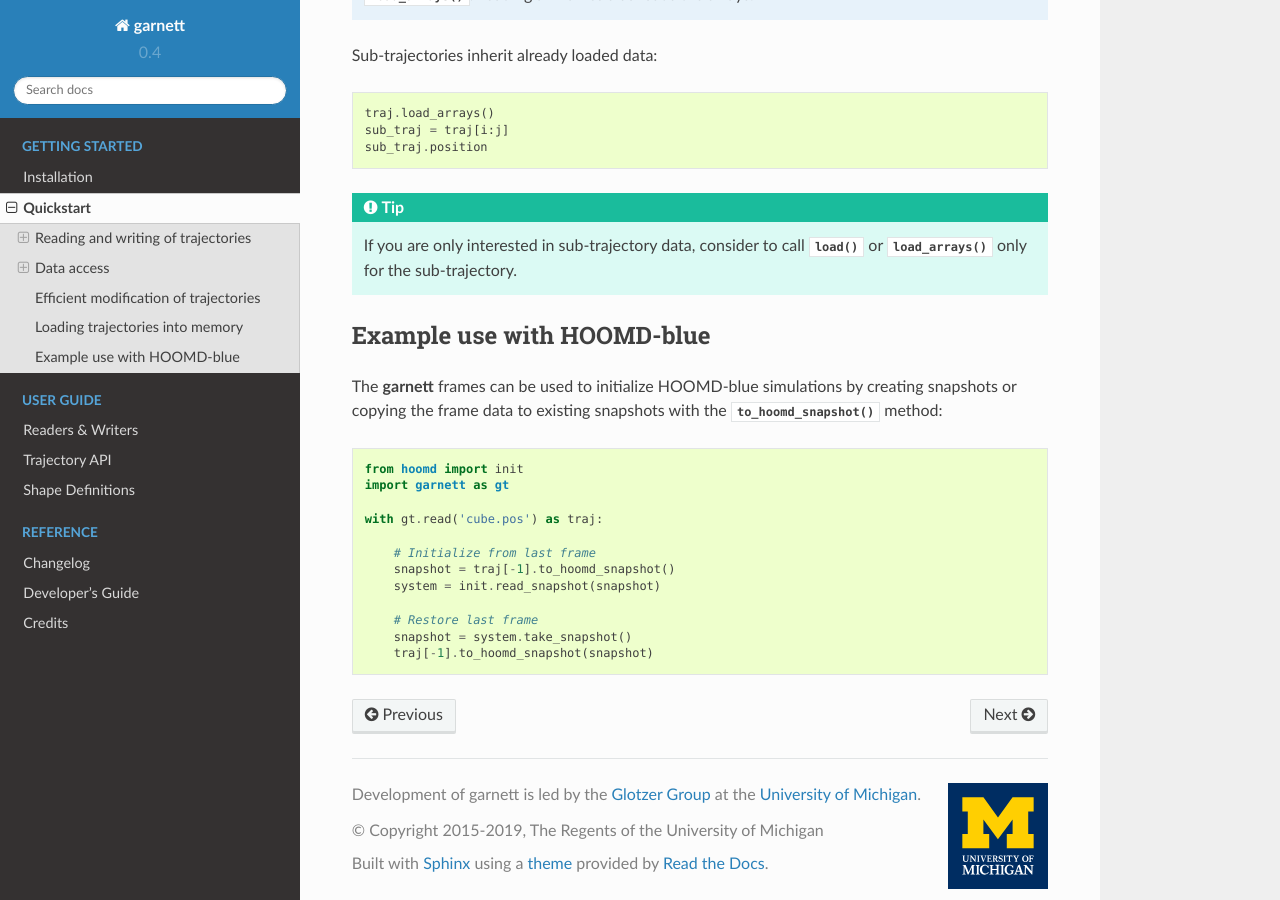
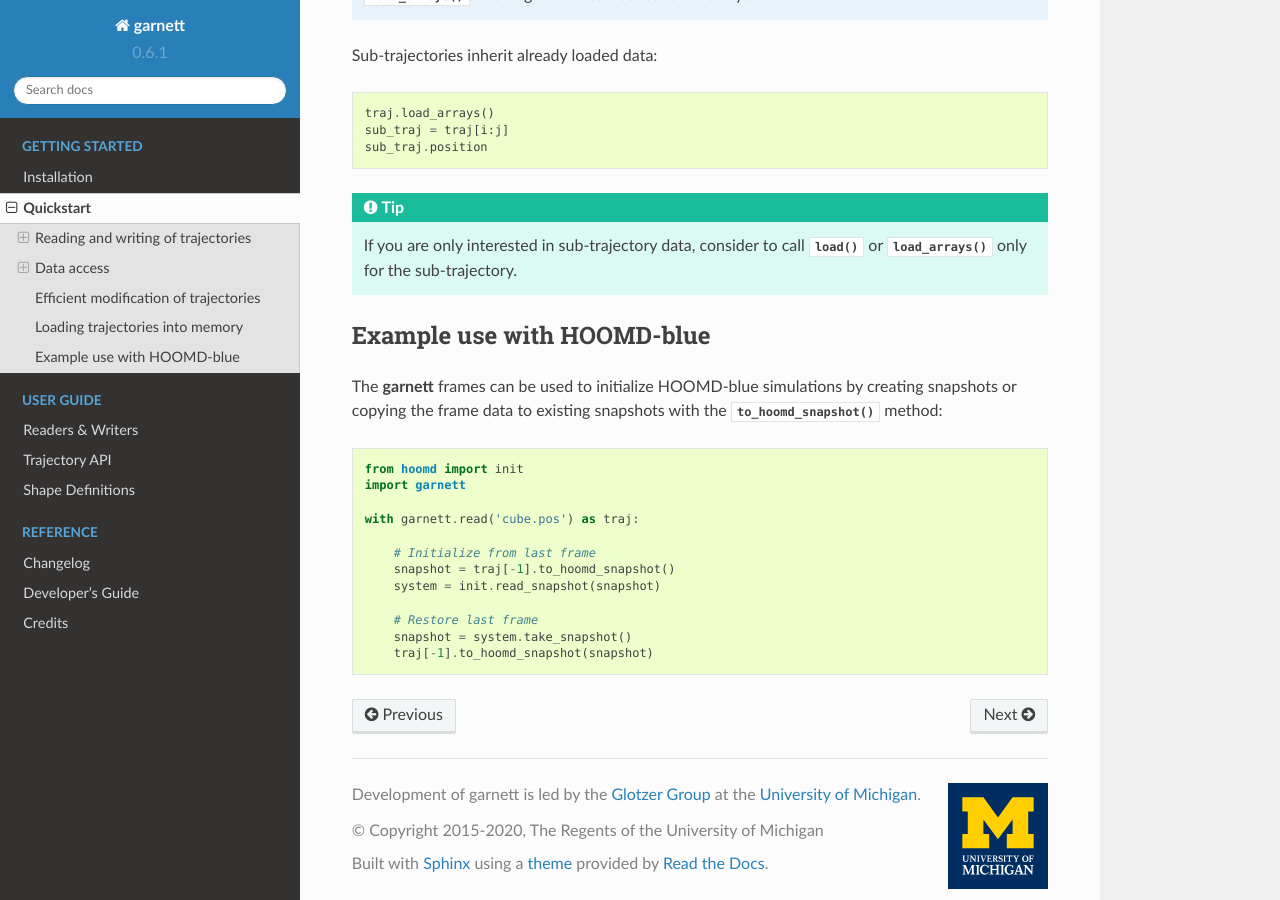
Before and after one commit to glotzerlab/garnett, a Sphinx documentation site: the page built from doc/quickstart.rst, in a window 1280 px wide and 900 px high, scrolled down 3343 px. Built offline with Sphinx 7.4.7 and the Read the Docs theme 2.0.0, drawn with Linux system fonts in a browser that asks for light colours; some of the changed text lies outside the part shown.

Commit message:
Some documentation cleanup.

```diff
--- a/doc/conf.py
+++ b/doc/conf.py
@@ -59,7 +59,7 @@
 
 # General information about the project.
 project = 'garnett'
-copyright = '2015-2019, The Regents of the University of Michigan'
+copyright = '2015-2020, The Regents of the University of Michigan'
 author = 'The Regents of the University of Michigan'
 
 # The version info for the project you're documenting, acts as replacement for
@@ -67,7 +67,7 @@
 # built documents.
 #
 # The short X.Y version.
-version = '0.4'
+version = '0.6.1'
 # The full version, including alpha/beta/rc tags.
 release = '0.6.1'
 
@@ -299,6 +299,7 @@
 # Example configuration for intersphinx: refer to the Python standard library.
 intersphinx_mapping = {
     'python': ('https://docs.python.org/', None),
+    'gsd': ('https://gsd.readthedocs.io/en/stable/', None),
     'hoomd': ('https://hoomd-blue.readthedocs.io/en/stable/', None),
     'plato': ('https://plato-draw.readthedocs.io/en/stable/', None),
 }
--- a/doc/quickstart.rst
+++ b/doc/quickstart.rst
@@ -23,7 +23,7 @@
 Using reader and writer classes
 -------------------------------
 
-Readers and writers are defined in the ``reader`` and ``writer`` modules.
+Readers and writers are defined in the :py:mod:`~.reader` and :py:mod:`~.writer` modules.
 The following code uses the :py:class:`~.reader.PosFileReader` and :py:class:`~.writer.PosFileWriter` as an example.
 
 .. code-block:: python
@@ -147,15 +147,15 @@
 .. code-block:: python
 
     import numpy as np
-    import garnett as gt
+    import garnett
 
     def center(frame):
         frame.position -= np.average(frame.position, axis=0)
         return frame
 
-    with gt.read('in.pos') as traj:
+    with garnett.read('in.pos') as traj:
         traj_centered = Trajectory((center(frame) for frame in traj))
-        gt.write(traj_centered, 'out.pos')
+        garnett.write(traj_centered, 'out.pos')
 
 Loading trajectories into memory
 ================================
@@ -200,9 +200,9 @@
 .. code-block:: python
 
     from hoomd import init
-    import garnett as gt
+    import garnett
 
-    with gt.read('cube.pos') as traj:
+    with garnett.read('cube.pos') as traj:
 
         # Initialize from last frame
         snapshot = traj[-1].to_hoomd_snapshot()
--- a/doc/shapes.rst
+++ b/doc/shapes.rst
@@ -3,8 +3,8 @@
 
 Shape definitions contain information about the shape of individual particles.
 Some shapes define a :code:`type_shape` property, which returns a
-:py:class:`dict` for consumption by visualization tools, in the format of
-:py:meth:`hoomd.hpmc.integrate.mode_hpmc.get_type_shapes`.
+:py:class:`dict` for consumption by visualization tools.
+The :code:`type_shape` specification can be found here: :doc:`gsd:shapes`.
 
 .. autoclass:: garnett.shapes.FallbackShape
    :members:
```
Also changed, not shown: doc/readerswriters.rst (+8 -8 lines), 2 other files.
